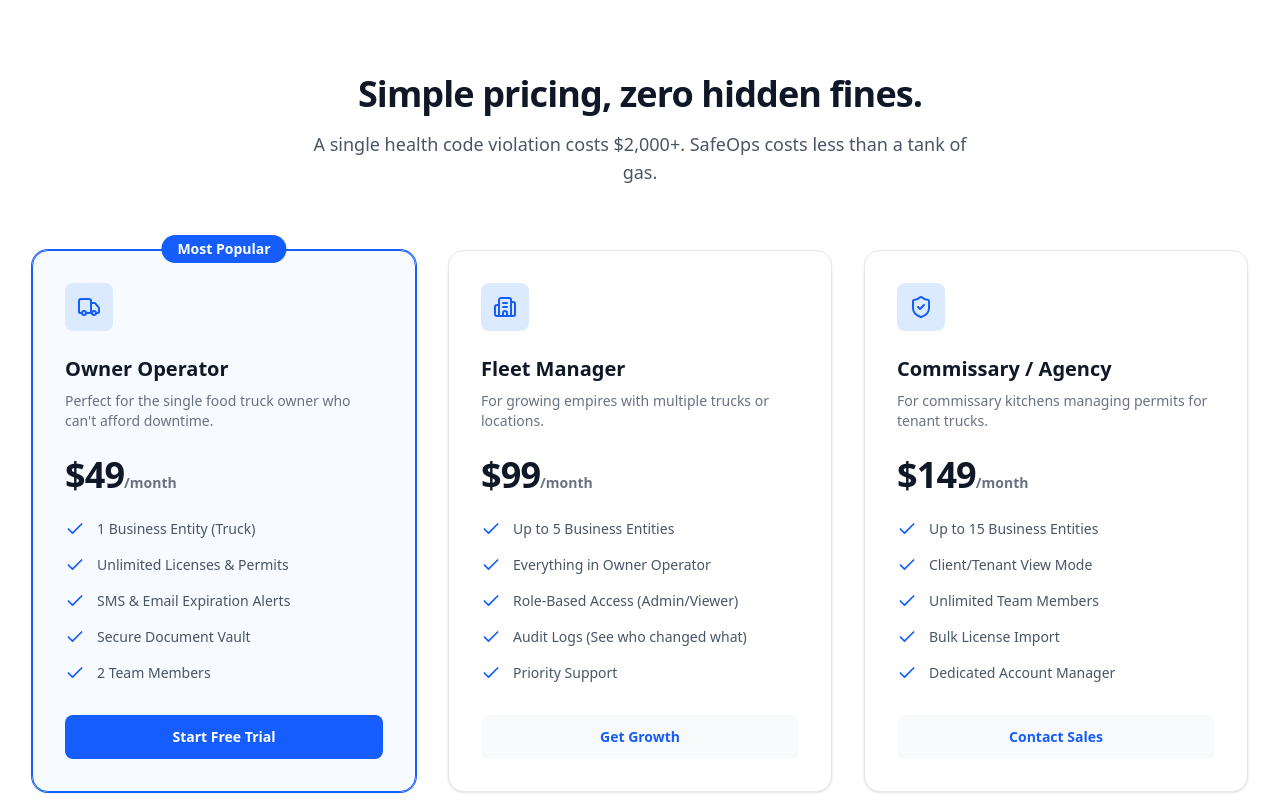
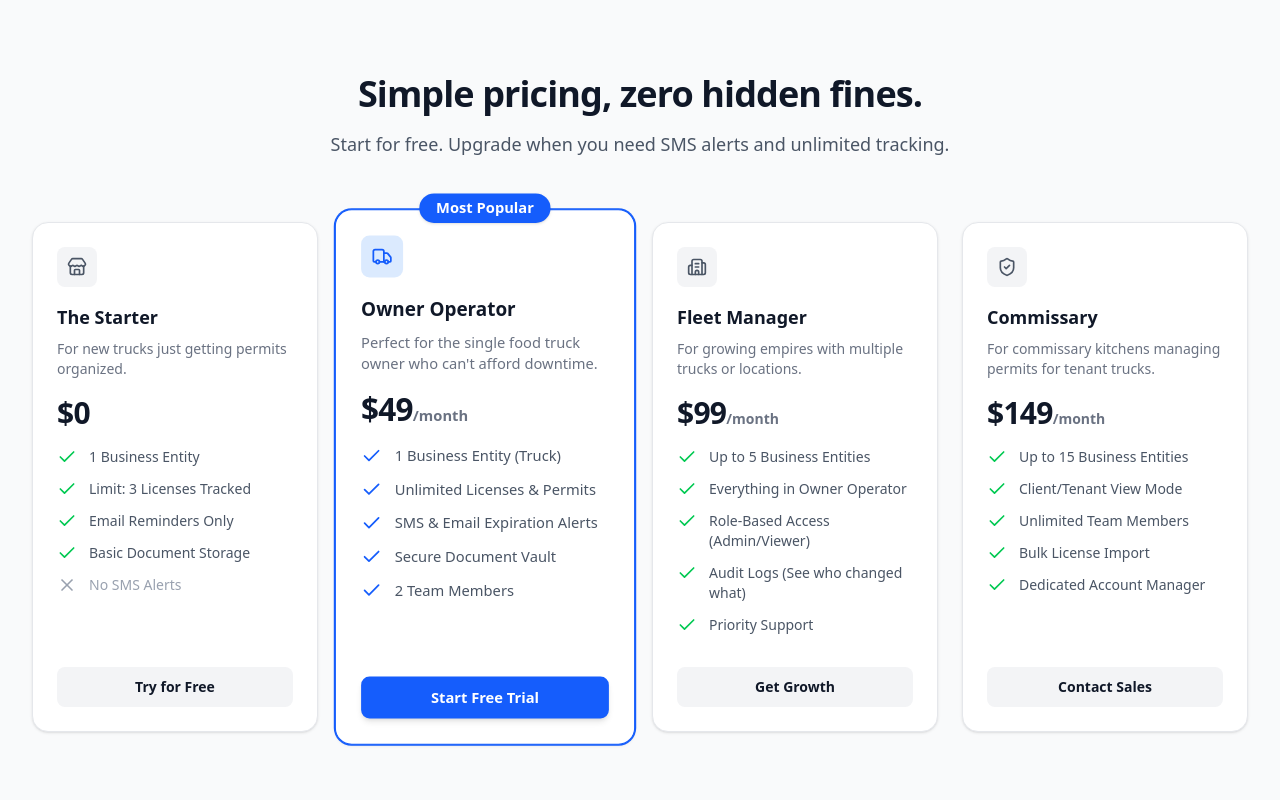
Before and after one commit to testqgw/SCP, a Next.js app: page / in a window 1280 px wide. Shown: the part 2240-3040 px from the top of the page. Built offline with nearby package versions, Linux system fonts and the light colour scheme.

Commit message:
Update: Add free tier to pricing with psychological nudge to paid plans

```diff
--- a/components/landing/PricingSection.tsx
+++ b/components/landing/PricingSection.tsx
@@ -1,7 +1,24 @@
 import Link from "next/link";
-import { Check, ShieldCheck, Truck, Building2 } from "lucide-react";
+import { Check, ShieldCheck, Truck, Building2, Store, X } from "lucide-react";
 
 const tiers = [
+    {
+        name: "The Starter",
+        price: "$0",
+        description: "For new trucks just getting permits organized.",
+        icon: Store,
+        features: [
+            "1 Business Entity",
+            "Limit: 3 Licenses Tracked",
+            "Email Reminders Only",
+            "Basic Document Storage",
+            "No SMS Alerts", // Clearly show what they are missing
+        ],
+        cta: "Try for Free",
+        href: "/sign-up?plan=free",
+        featured: false,
+        highlighted: false,
+    },
     {
         name: "Owner Operator",
         price: "$49",
@@ -16,7 +33,8 @@ const tiers = [
         ],
         cta: "Start Free Trial",
         href: "/sign-up?plan=standard",
-        featured: true, // Highlights this card
+        featured: true,
+        highlighted: true,
     },
     {
         name: "Fleet Manager",
@@ -33,9 +51,10 @@ const tiers = [
         cta: "Get Growth",
         href: "/sign-up?plan=growth",
         featured: false,
+        highlighted: false,
     },
     {
-        name: "Commissary / Agency",
+        name: "Commissary",
         price: "$149",
         description: "For commissary kitchens managing permits for tenant trucks.",
         icon: ShieldCheck,
@@ -47,67 +66,77 @@ const tiers = [
             "Dedicated Account Manager",
         ],
         cta: "Contact Sales",
-        href: "mailto:sales@safeops.com", // Or link to enterprise form
+        href: "mailto:sales@safeops.com",
         featured: false,
+        highlighted: false,
     },
 ];
 
 export default function PricingSection() {
     return (
-        <section className="py-24 bg-white" id="pricing">
+        <section className="py-24 bg-gray-50" id="pricing">
             <div className="max-w-7xl mx-auto px-4 sm:px-6 lg:px-8">
                 <div className="text-center mb-16">
                     <h2 className="text-3xl font-bold tracking-tight text-gray-900 sm:text-4xl">
                         Simple pricing, zero hidden fines.
                     </h2>
                     <p className="mt-4 text-lg text-gray-600 max-w-2xl mx-auto">
-                        A single health code violation costs $2,000+. SafeOps costs less than a tank of gas.
+                        Start for free. Upgrade when you need SMS alerts and unlimited tracking.
                     </p>
                 </div>
 
-                <div className="grid grid-cols-1 gap-8 lg:grid-cols-3">
+                {/* Changed grid-cols-3 to grid-cols-4 to fit all cards */}
+                <div className="grid grid-cols-1 md:grid-cols-2 lg:grid-cols-4 gap-6">
                     {tiers.map((tier) => (
                         <div
                             key={tier.name}
-                            className={`relative flex flex-col rounded-2xl border p-8 shadow-sm transition-all hover:shadow-md ${tier.featured
-                                    ? "border-blue-600 ring-1 ring-blue-600 bg-blue-50/50"
+                            className={`relative flex flex-col rounded-2xl border p-6 shadow-sm transition-all hover:shadow-md ${tier.highlighted
+                                    ? "border-blue-600 ring-1 ring-blue-600 bg-white scale-105 z-10"
                                     : "border-gray-200 bg-white"
                                 }`}
                         >
-                            {tier.featured && (
-                                <div className="absolute -top-4 left-1/2 -translate-x-1/2 rounded-full bg-blue-600 px-4 py-1 text-sm font-semibold text-white">
+                            {tier.highlighted && (
+                                <div className="absolute -top-4 left-1/2 -translate-x-1/2 rounded-full bg-blue-600 px-4 py-1 text-sm font-semibold text-white shadow-sm">
                                     Most Popular
                                 </div>
                             )}
 
-                            <div className="mb-6 flex items-center justify-center h-12 w-12 rounded-lg bg-blue-100 text-blue-600">
-                                <tier.icon className="h-6 w-6" />
+                            <div className={`mb-4 flex items-center justify-center h-10 w-10 rounded-lg ${tier.highlighted ? "bg-blue-100 text-blue-600" : "bg-gray-100 text-gray-600"
+                                }`}>
+                                <tier.icon className="h-5 w-5" />
                             </div>
 
-                            <h3 className="text-xl font-semibold text-gray-900">{tier.name}</h3>
-                            <p className="mt-2 text-sm text-gray-500">{tier.description}</p>
+                            <h3 className="text-lg font-semibold text-gray-900">{tier.name}</h3>
+                            <p className="mt-2 text-sm text-gray-500 min-h-[40px]">{tier.description}</p>
 
-                            <div className="my-6 flex items-baseline">
-                                <span className="text-4xl font-bold tracking-tight text-gray-900">
+                            <div className="my-4 flex items-baseline">
+                                <span className="text-3xl font-bold tracking-tight text-gray-900">
                                     {tier.price}
                                 </span>
-                                <span className="text-sm font-semibold text-gray-500">/month</span>
+                                {tier.price !== "$0" && <span className="text-sm font-semibold text-gray-500">/month</span>}
                             </div>
 
-                            <ul className="mb-8 space-y-4 flex-1">
+                            <ul className="mb-8 space-y-3 flex-1">
                                 {tier.features.map((feature) => (
                                     <li key={feature} className="flex items-start">
-                                        <Check className="h-5 w-5 flex-shrink-0 text-blue-600" />
-                                        <span className="ml-3 text-sm text-gray-600">{feature}</span>
+                                        {/* Logic: If feature contains "No SMS", show an X icon */}
+                                        {feature.includes("No SMS") ? (
+                                            <X className="h-5 w-5 flex-shrink-0 text-gray-400" />
+                                        ) : (
+                                            <Check className={`h-5 w-5 flex-shrink-0 ${tier.highlighted ? "text-blue-600" : "text-green-500"}`} />
+                                        )}
+                                        <span className={`ml-3 text-sm ${feature.includes("No SMS") ? "text-gray-400" : "text-gray-600"}`}>
+                                            {feature}
+                                        </span>
                                     </li>
                                 ))}
                             </ul>
 
                             <Link
                                 href={tier.href}
-                                className={`block w-full rounded-lg px-4 py-3 text-center text-sm font-semibold transition-colors ${tier.featured
-                                        ? "bg-blue-600 text-white hover:bg-blue-700"
-                                        : "bg-gray-50 text-blue-600 hover:bg-gray-100"
+                                className={`block w-full rounded-lg px-4 py-2.5 text-center text-sm font-semibold transition-colors ${tier.highlighted
+                                        ? "bg-blue-600 text-white hover:bg-blue-700 shadow-md"
+                                        : "bg-gray-100 text-gray-900 hover:bg-gray-200"
                                     }`}
                             >
                                 {tier.cta}
```
